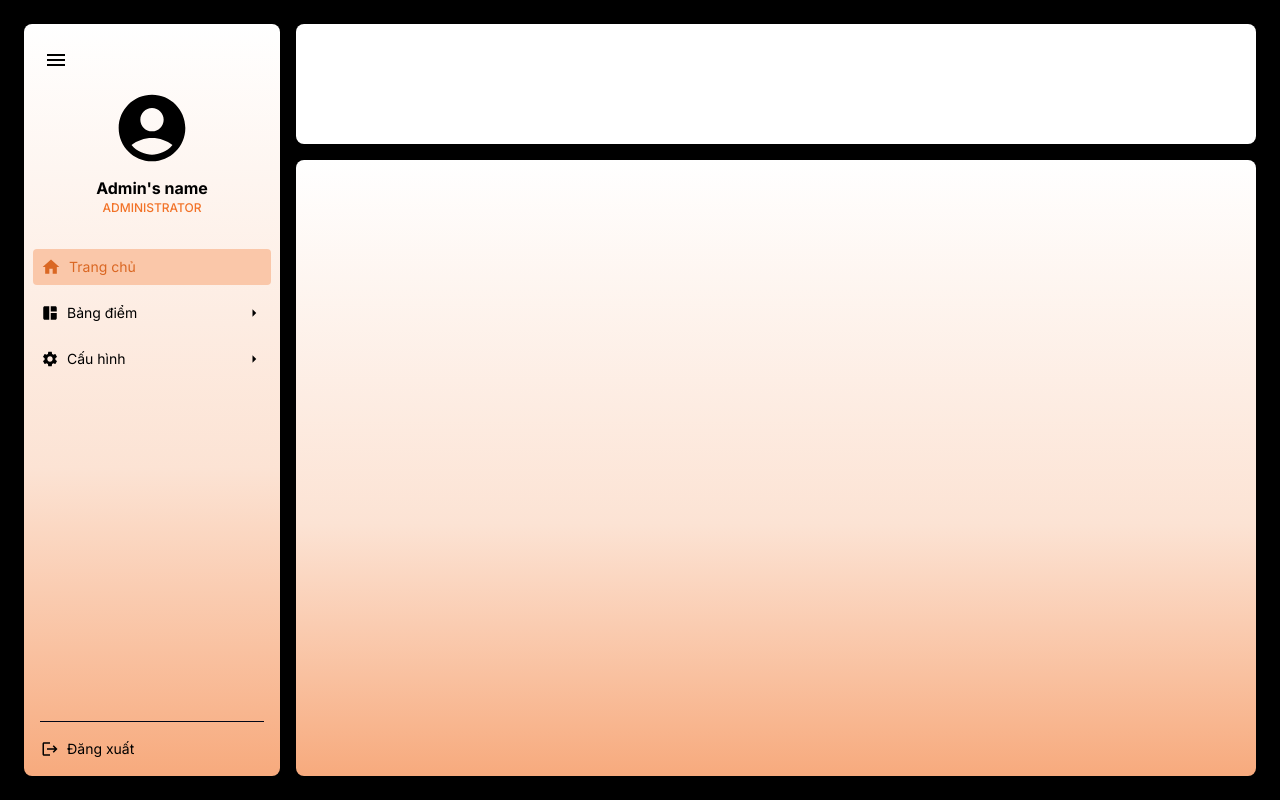
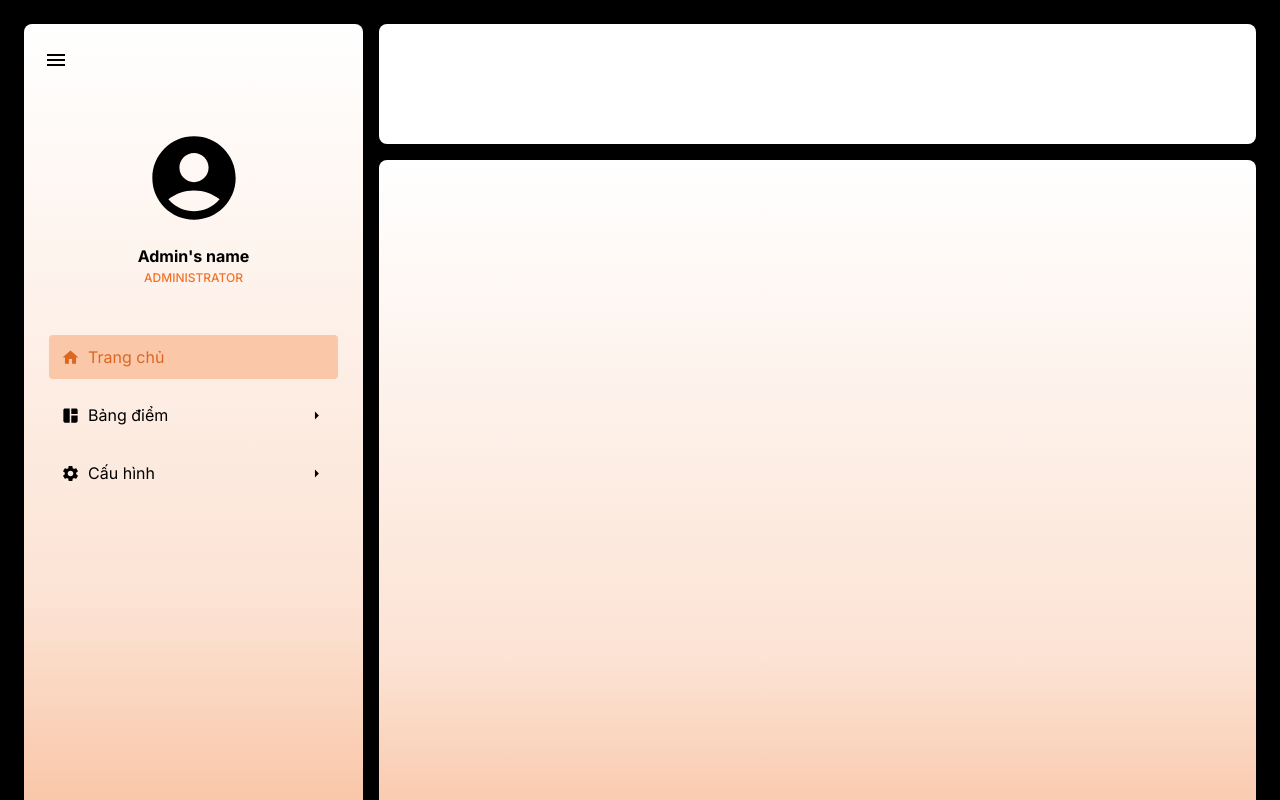
Before and after one commit to F-Code-Club/ICPDP-ExperiencesPointManagement-FE, a React (Vite) app: page / in a window 1280 px wide. Shown: the top 800 px of the page. Built offline with nearby package versions, Linux system fonts and the light colour scheme.

Commit message:
[EPM-18][NguyenTNN] feat: update mainlayout ui

```diff
--- a/src/components/Header.jsx
+++ b/src/components/Header.jsx
@@ -18,8 +18,7 @@ const Header = ({ toggleSidebar, isSidebarOpen }) => {
           style={{
             position: "absolute",
             top: "40px",
-            left: "48px",
-            padding: "8px"
+            left: "48px"
           }}
         >
           <MenuIcon style={{ color: "black" }} />
--- a/src/components/Sidebar.jsx
+++ b/src/components/Sidebar.jsx
@@ -21,177 +21,177 @@ const Sidebar = () => {
   return (
     <>
       <div
-        className={`w-64 bg-sidebar h-full text-black flex flex-col justify-between rounded-lg ${
-          open ? "border-gray-700" : ""
-        } `}
+        className={`w-[339px] p-6 bg-sidebar h-full text-black flex flex-col justify-between rounded-lg `}
       >
-        <div>
+        <div className="flex flex-col gap-6 h-[876px] w-[291px]">
           <div className="flex items-center p-4 cursor-pointer"></div>
-          <div className="flex flex-col items-center pt-8 pb-2">
+          <div className="flex flex-col justify-center items-center gap-2 py-6 self-stretch">
             <AccountCircleIcon
-              sx={{ fontSize: "5rem" }}
+              sx={{ fontSize: "100px" }}
               alt="User Avatar"
               src="/static/images/avatar/1.jpg"
               className="mb-2"
               style={{ color: "black" }}
             />
+            <div className="flex flex-col justify-center items-center gap-0.5">
             <h2 className="text-base font-bold text-black">Admin's name</h2>
             <p className="text-primary text-xs font-medium">ADMINISTRATOR</p>
+            </div>
+
           </div>
-          <ul className="flex flex-col p-2 text-sm space-y-2 mt-4 text-black">
-            <li className="border border-transparent hover:bg-primary-100 hover:border-black hover:shadow-xl rounded cursor-pointer">
+          <ul className="flex flex-col justify-center gap-3 text-sm text-black">
+            <li className=" border border-transparent hover:bg-primary-100 hover:border-black hover:shadow-xl rounded cursor-pointer gap-2 ">
               <NavLink
                 to="/"
                 className={({ isActive }) =>
                   isActive
-                    ? "flex items-center bg-primary-100 text-primary-500 cursor-pointer hover:bg-primary-100 hover:border-black hover:text-black rounded p-2"
-                    : "flex items-center p-2"
+                    ? "flex items-center bg-primary-100 text-primary-500 cursor-pointer hover:bg-primary-100 hover:border-black hover:text-black rounded p-3"
+                    : "flex items-center p-3"
                 }
               >
-                <HomeIcon className="mr-2" sx={{ fontSize: "20px" }} />
-                Trang chủ
+                <HomeIcon className="flex gap-2 mr-2" sx={{ fontSize: "19px" }}/>
+                <span className="flex flex-col justify-center text-base not-italic leading-5 tracking-[0.016px] w-[80.667px]">Trang chủ</span>
               </NavLink>
             </li>
-            <li className="flex flex-col">
+            <li className="flex flex-col gap-2 self-stretch">
               <div
-                className="flex items-center p-2 border border-transparent hover:bg-primary-100 hover:border-black hover:shadow-xl rounded cursor-pointer"
+                className="flex items-center justify-between p-3 border border-transparent hover:bg-primary-100 hover:border-black hover:shadow-xl rounded cursor-pointer self-stretch"
                 onClick={() => setOpen(!open)}
               >
                 <SpaceDashboardIcon
                   className="mr-2"
-                  sx={{ fontSize: "18px" }}
+                  sx={{ fontSize: "19px" }}
                 />
-                <div>Bảng điểm</div>
+                <div className="flex flex-col justify-center text-base not-italic leading-5 tracking-[0.016px] w-[80.667px]">Bảng điểm</div>
                 {open ? (
                   <ArrowDropDownIcon
                     className="ml-auto"
-                    sx={{ fontSize: "18px" }}
+                    sx={{ fontSize: "19px" }}
                   />
                 ) : (
                   <ArrowRightIcon
                     className="ml-auto"
-                    sx={{ fontSize: "18px" }}
+                    sx={{ fontSize: "19px" }}
                   />
                 )}
               </div>
               {open && (
-                <ul className="pl-8 space-y-2">
-                  <li className="border border-transparent mt-1 hover:bg-primary-100 hover:border-black hover:shadow-xl rounded cursor-pointer transition-all duration-200">
+                <ul className="flex flex-col pl-8 gap-1 self-stretch">
+                  <li className="border border-transparent hover:bg-primary-100 hover:border-black hover:shadow-xl rounded cursor-pointer gap-2 self-stretch">
                     <NavLink
                       to="/transcripts/experience-point"
                       className={({ isActive }) =>
                         isActive
-                          ? "flex items-center bg-primary-100 text-primary-500 cursor-pointer hover:bg-primary-100 hover:border-black hover:text-black rounded p-2"
-                          : "flex items-center p-2"
+                          ? "flex items-center bg-primary-100 text-primary-500 cursor-pointer hover:bg-primary-100 hover:border-black hover:text-black rounded p-3"
+                          : "flex items-center p-3"
                       }
                     >
                       <AssignmentTurnedInIcon
-                        className="mr-2"
-                        sx={{ fontSize: "18px" }}
+                        className="flex gap-2 mr-2" sx={{ fontSize: "19px" }}
                       />
-                      Bảng điểm phong trào
+                      <div className="flex flex-col justify-center text-base not-italic leading-5 tracking-[0.016px]">Bảng điểm phong trào</div>
                     </NavLink>
                   </li>
 
-                  <li className="border border-transparent hover:bg-primary-100 hover:border-black hover:shadow-xl rounded cursor-pointer transition-all duration-200">
+                  <li className="border border-transparent hover:bg-primary-100 hover:border-black hover:shadow-xl rounded cursor-pointer gap-2 self-stretch">
                     <NavLink
                       to="/transcripts/final-point"
                       className={({ isActive }) =>
                         isActive
-                          ? "flex items-center bg-primary-100 text-primary-500 cursor-pointer hover:bg-primary-100 hover:border-black hover:text-black rounded p-2"
-                          : "flex items-center p-2"
+                          ? "flex items-center bg-primary-100 text-primary-500 cursor-pointer hover:bg-primary-100 hover:border-black hover:text-black rounded p-3"
+                          : "flex items-center p-3"
                       }
                     >
                       <AssignmentIcon
-                        className="mr-2"
-                        sx={{ fontSize: "18px" }}
+                       className="flex gap-2 mr-2" sx={{ fontSize: "19px" }}
                       />
-                      Bảng điểm tổng kết
+                      <div className="flex flex-col justify-center text-base not-italic leading-5 tracking-[0.016px]">Bảng điểm tổng kết</div>
                     </NavLink>
                   </li>
                 </ul>
               )}
             </li>
-            <li className="flex flex-col">
+            <li className="flex flex-col gap-2 self-stretch">
               <div
-                className="flex items-center p-2 border border-transparent hover:bg-primary-100 hover:border-black hover:shadow-xl rounded cursor-pointer"
+                className="flex items-center justify-between p-3 border border-transparent hover:bg-primary-100 hover:border-black hover:shadow-xl rounded cursor-pointer self-stretch"
                 onClick={() => setOpen1(!open1)}
               >
-                <SettingsIcon className="mr-2" sx={{ fontSize: "18px" }} />
-                <div>Cấu hình</div>
+                <SettingsIcon className="mr-2"
+                  sx={{ fontSize: "19px" }} />
+                 <div className="flex flex-col justify-center text-base not-italic leading-5 tracking-[0.016px] w-[80.667px]">Cấu hình</div>
                 {open1 ? (
                   <ArrowDropDownIcon
                     className="ml-auto"
-                    sx={{ fontSize: "18px" }}
+                    sx={{ fontSize: "19px" }}
                   />
                 ) : (
                   <ArrowRightIcon
                     className="ml-auto"
-                    sx={{ fontSize: "18px" }}
+                    sx={{ fontSize: "19px" }}
                   />
                 )}
               </div>
               {open1 && (
-                <ul className="pl-8 space-y-2">
-                  <li className="border border-transparent mt-1 hover:bg-primary-100 hover:border-black hover:shadow-xl rounded cursor-pointer transition-all duration-200">
+                <ul className="flex flex-col pl-8 gap-1 self-stretch">
+                  <li className="border border-transparent hover:bg-primary-100 hover:border-black hover:shadow-xl rounded cursor-pointer gap-2 self-stretch">
                     <NavLink
                       to="/settings/students"
                       className={({ isActive }) =>
                         isActive
-                          ? "flex items-center bg-primary-100 text-primary-500 cursor-pointer hover:bg-primary-100 hover:border-black hover:text-black rounded p-2"
-                          : "flex items-center p-2"
+                          ? "flex items-center bg-primary-100 text-primary-500 cursor-pointer hover:bg-primary-100 hover:border-black hover:text-black rounded p-3"
+                          : "flex items-center p-3"
                       }
                     >
                       <PersonSearchIcon
                         className="mr-2"
-                        sx={{ fontSize: "18px" }}
+                        sx={{ fontSize: "19px" }}
                       />
-                      Quản lí sinh viên
+                      <div className="flex flex-col justify-center text-base not-italic leading-5 tracking-[0.016px]">Quản lí sinh viên</div>
                     </NavLink>
                   </li>
-                  <li className="border border-transparent hover:bg-primary-100 hover:border-black hover:shadow-xl rounded cursor-pointer transition-all duration-200">
+                  <li className="border border-transparent hover:bg-primary-100 hover:border-black hover:shadow-xl rounded cursor-pointer gap-2 self-stretch">
                     <NavLink
                       to="/settings/clubs"
                       className={({ isActive }) =>
                         isActive
-                          ? "flex items-center bg-primary-100 text-primary-500 cursor-pointer hover:bg-primary-100 hover:border-black hover:text-black rounded p-2"
-                          : "flex items-center p-2"
+                          ? "flex items-center bg-primary-100 text-primary-500 cursor-pointer hover:bg-primary-100 hover:border-black hover:text-black rounded p-3"
+                          : "flex items-center p-3"
                       }
                     >
-                      <GroupsIcon className="mr-2" sx={{ fontSize: "18px" }} />
-                      Quản lí câu lạc bộ
+                      <GroupsIcon className="mr-2" sx={{ fontSize: "19px" }} />
+                      <div className="flex flex-col justify-center text-base not-italic leading-5 tracking-[0.016px]">Quản lí câu lạc bộ</div>
                     </NavLink>
                   </li>
-                  <li className="border border-transparent hover:bg-primary-100 hover:border-black hover:shadow-xl rounded cursor-pointer transition-all duration-200">
+                  <li className="border border-transparent hover:bg-primary-100 hover:border-black hover:shadow-xl rounded cursor-pointer gap-2 self-stretch">
                     <NavLink
                       to="/settings/departments"
                       className={({ isActive }) =>
                         isActive
-                          ? "flex items-center bg-primary-100 text-primary-500 cursor-pointer hover:bg-primary-100 hover:border-black hover:text-black rounded p-2"
-                          : "flex items-center p-2"
+                          ? "flex items-center bg-primary-100 text-primary-500 cursor-pointer hover:bg-primary-100 hover:border-black hover:text-black rounded p-3"
+                          : "flex items-center p-3"
                       }
                     >
                       <RoomPreferencesIcon
                         className="mr-2"
-                        sx={{ fontSize: "18px" }}
+                        sx={{ fontSize: "19px" }}
                       />
-                      Quản lí phòng ban
+                      <div className="flex flex-col justify-center text-base not-italic leading-5 tracking-[0.016px]">Quản lí phòng ban</div>
                     </NavLink>
                   </li>
-                  <li className="border border-transparent hover:bg-primary-100 hover:border-black hover:shadow-xl rounded cursor-pointer transition-all duration-200">
+                  <li className="border border-transparent hover:bg-primary-100 hover:border-black hover:shadow-xl rounded cursor-pointer gap-2 self-stretch">
                     <NavLink
                       to="/settings/semesters"
                       className={({ isActive }) =>
                         isActive
-                          ? "flex items-center bg-primary-100 text-primary-500 cursor-pointer hover:bg-primary-100 hover:border-black hover:text-black rounded p-2"
-                          : "flex items-center p-2"
+                          ? "flex items-center bg-primary-100 text-primary-500 cursor-pointer hover:bg-primary-100 hover:border-black hover:text-black rounded p-3"
+                          : "flex items-center p-3"
                       }
                     >
                       <CalendarMonthIcon
                         className="mr-2"
-                        sx={{ fontSize: "18px" }}
+                        sx={{ fontSize: "19px" }}
                       />
-                      Quản lí kì học
+                      <div className="flex flex-col justify-center text-base not-italic leading-5 tracking-[0.016px]">Quản lí kì học</div>
                     </NavLink>
                   </li>
                 </ul>
@@ -199,11 +199,14 @@ const Sidebar = () => {
             </li>
           </ul>
         </div>
-        <div>
-          <hr className="border-slate-950 ml-4 mr-4" />
-          <div className="flex items-center text-sm text-black p-4 border border-transparent hover:bg-primary-100 hover:shadow-xl rounded cursor-pointer">
-            <LogoutIcon className="mr-2" sx={{ fontSize: "18px" }} />
-            <NavLink to="/login">Đăng xuất</NavLink>
+        <div class="flex flex-col gap-2 self-stretch">
+          <hr className="border-slate-950 w-[291px] h-[1px]" />
+          <div className="flex py-3 self-stretch border border-transparent rounded cursor-pointer hover:bg-primary-100">
+            <LogoutIcon className="mr-2"
+                        sx={{ fontSize: "19px" }} />
+            <NavLink className=" rounded cursor-pointer">
+              <div className="flex flex-col justify-center text-base not-italic leading-5 tracking-[0.016px]">Đăng xuất</div>
+              </NavLink>
           </div>
         </div>
       </div>
--- a/src/layouts/Layout.jsx
+++ b/src/layouts/Layout.jsx
@@ -10,15 +10,15 @@ const Layout = () => {
     setSidebarOpen(!isSidebarOpen);
   };
   return (
-      <div className="flex bg-black h-screen w-screen p-6">
-        <div className={`pr-4 ${isSidebarOpen ? "hidden" : ""}`}>
+      <div className="flex bg-black h-full w-full p-6 gap-4">
+        <div className={`${isSidebarOpen ? "hidden" : ""}`}>
           <Sidebar />
         </div>
-        <div className={`flex flex-col flex-grow w-full `}>
+        <div className={`flex flex-col flex-grow w-full gap-4`}>
           <div>
             <Header toggleSidebar={toggleSidebar} />
           </div>
-          <div className="flex flex-grow mt-4">
+          <div className="flex flex-grow">
             <Main/>
           </div>
         </div>
```
